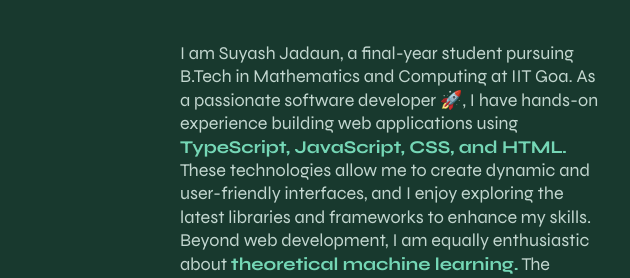
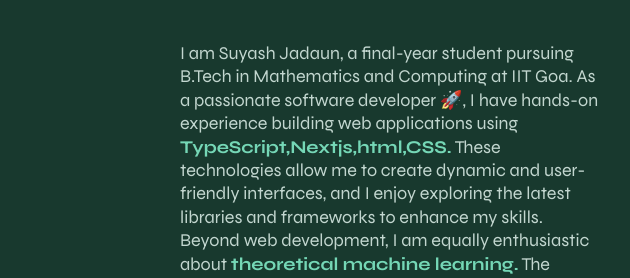
Before and after one commit to 2103323/Profile-Suyash, a plain HTML site: page index.html in a window 1280 px wide. Shown: the part 2380-2658 px from the top of the page, 502-1132 px from the left. Drawn offline with nearby package versions, Linux system fonts and the light colour scheme.

Commit message:
index.html

```diff
--- a/index.html
+++ b/index.html
@@ -181,7 +181,7 @@
                 Mathematics and Computing at IIT Goa. As a passionate software
                 developer 🚀, I have hands-on experience building web
                 applications using
-                <b>TypeScript, JavaScript, CSS, and HTML.</b> These technologies
+                <b>TypeScript,Nextjs,html,CSS.</b> These technologies
                 allow me to create dynamic and user-friendly interfaces, and I
                 enjoy exploring the latest libraries and frameworks to enhance
                 my skills. Beyond web development, I am equally enthusiastic
```
